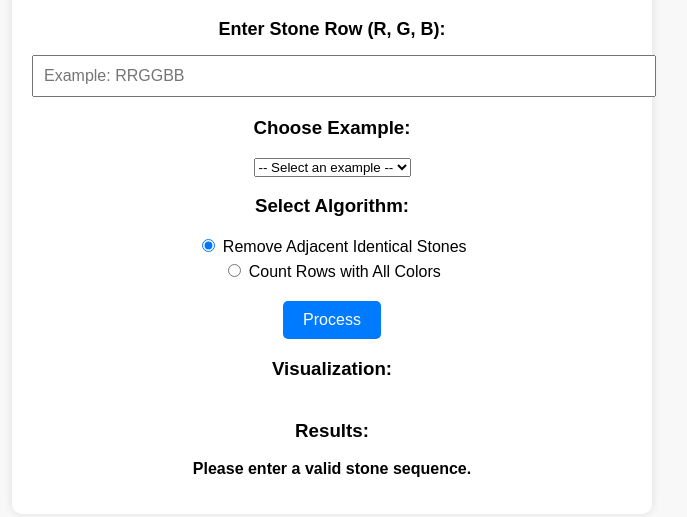
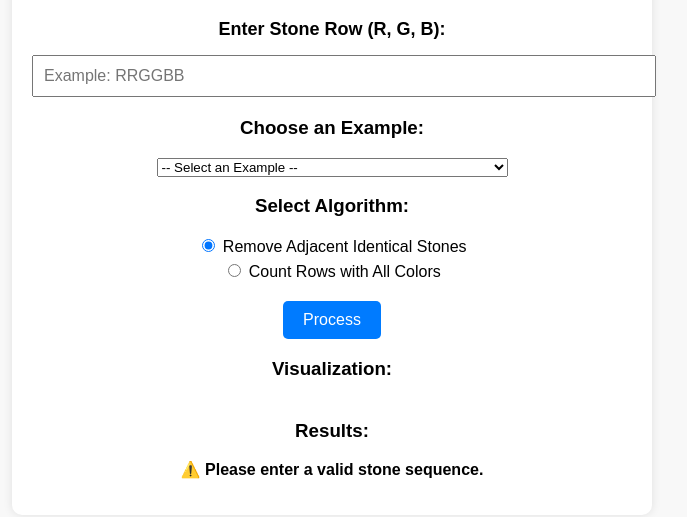
Before and after one commit to disiol/stone-sorter, a website with bundled scripts: page index.html in a window 1280 px wide. Both pictures are taken after a click on the button "Process". Shown: the part 101-618 px from the top of the page, without its empty margins (308-995 px from the left). Built offline with nearby package versions, Linux system fonts and the light colour scheme.

Commit message:
feat: Added example selection and improved input validation
- Added a dropdown menu with predefined stone sequences for easy selection.
- Improved UIHandler:
  - Now validates input to prevent empty or invalid characters.
  - Added clear error messages when input is incorrect.
  - Separated process logic into `processRemoval()` and `processRowCount()`.
- Updated Renderer to handle empty input gracefully.
- Enhanced user feedback with better message formatting (including emoji).

```diff
--- a/index.html
+++ b/index.html
@@ -15,19 +15,19 @@
         <h2 class="input-section__title">Enter Stone Row (R, G, B):</h2>
         <input type="text" id="inputStones" class="input-section__field" placeholder="Example: RRGGBB">
     </div>
-    <div class="example-selection">
-        <h3 class="example-selection__title">Choose Example:</h3>
-        <select id="examplesDropdown" class="example-selection__dropdown">
-            <option value="">-- Select an example --</option>
-            <option value="RRGB">RRGB</option>
-            <option value="RRGGB">RRGGB</option>
-            <option value="RRRRGB">RRRRGB</option>
-            <option value="RGBRGBRGGB">RGBRGBRGGB</option>
-            <option value="RGGRGBBRGRR">RGGRGBBRGRR</option>
-            <option value="RRRRGGGGBBBB">RRRRGGGGBBBB</option>
+
+    <div class="examples-section">
+        <h3 class="examples-section__title">Choose an Example:</h3>
+        <select id="exampleSelector" class="examples-section__dropdown">
+            <option value="">-- Select an Example --</option>
+            <option value="RRGB">RRGB (1 removal, becomes RGB)</option>
+            <option value="RRGGB">RRGGB (2 removals, becomes RGB)</option>
+            <option value="RRRRGB">RRRRGB (3 removals, becomes RGB)</option>
+            <option value="RGBRGBRGGB">RGBRGBRGGB (1 removal, becomes RGBRGBRGB)</option>
+            <option value="RGGRGBBRGRR">RGGRGBBRGRR (3 removals, becomes RGRGBRGR)</option>
+            <option value="RRRRGGGGBBBB">RRRRGGGGBBBB (6 removals, becomes RGB)</option>
         </select>
     </div>
-
     <div class="algorithm-selection">
         <h3 class="algorithm-selection__title">Select Algorithm:</h3>
         <label class="algorithm-selection__option">
--- a/scripts/app/UIHandler.js
+++ b/scripts/app/UIHandler.js
@@ -7,7 +7,13 @@ export class UIHandler {
     const selectedAlgorithm = document.querySelector('input[name="algorithm"]:checked').value;
 
     if (!input) {
-      Renderer.showResult('Please enter a valid stone sequence.');
+      Renderer.showResult('⚠️ Please enter a valid stone sequence.');
+
+      return;
+    }
+
+    if (!/^[RGB]+$/.test(input)) {
+      Renderer.showResult('❌ Invalid input! Use only R, G, B.');
 
       return;
     }
@@ -23,13 +29,13 @@ export class UIHandler {
     const removeCount = StoneProcessor.minStonesToRemove(input);
 
     Renderer.renderStones(input, false);
-    Renderer.showResult(`Removed Stones: ${removeCount}`);
+    Renderer.showResult(`✅ Removed Stones: ${removeCount}`);
   }
 
   static processRowCount(input) {
     const fullRows = StoneProcessor.countColorRows(input);
 
     Renderer.renderStones(input, true);
-    Renderer.showResult(`Rows with all colors: ${fullRows}`);
+    Renderer.showResult(`📊 Rows with all colors: ${fullRows}`);
   }
 }
--- a/scripts/main.js
+++ b/scripts/main.js
@@ -3,7 +3,7 @@ import { UIHandler } from './app/UIHandler.js';
 document.addEventListener('DOMContentLoaded', () => {
   const processButton = document.getElementById('processButton');
   const inputStones = document.getElementById('inputStones');
-  const examplesDropdown = document.getElementById('examplesDropdown');
+  const examplesDropdown = document.getElementById('exampleSelector');
 
   if (processButton) {
     processButton.addEventListener('click', UIHandler.handleProcessClick);
```
